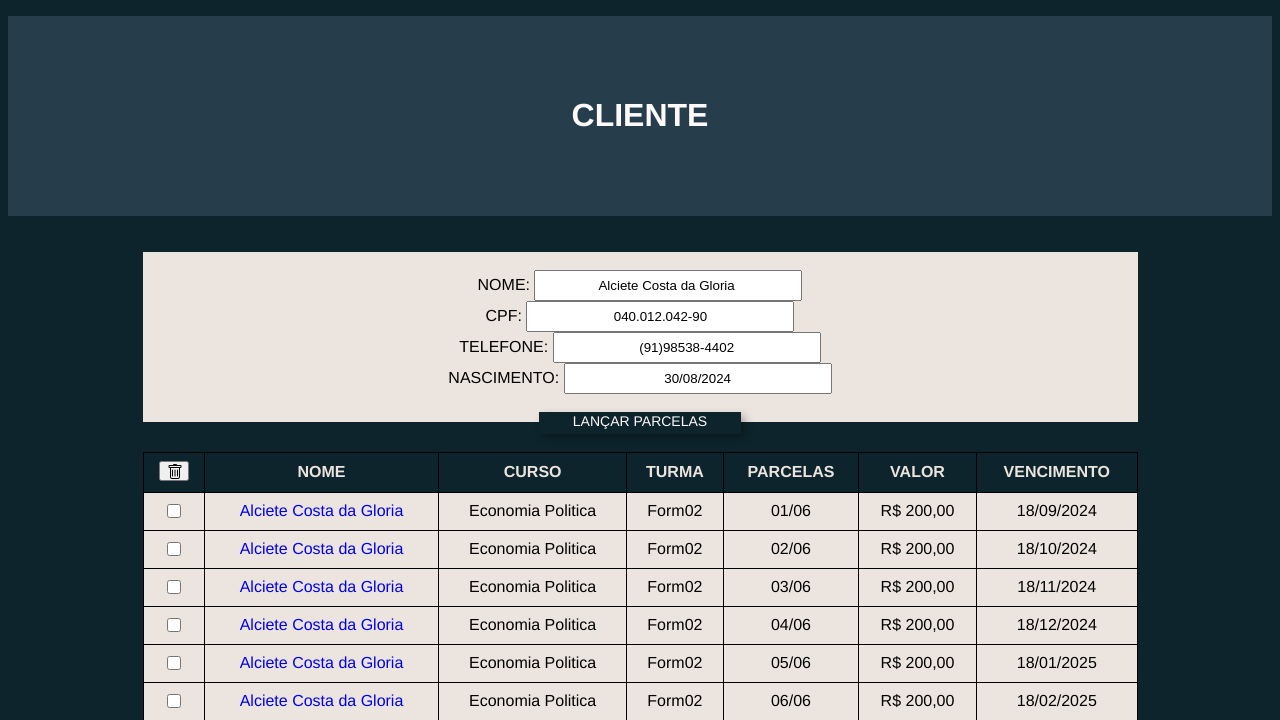
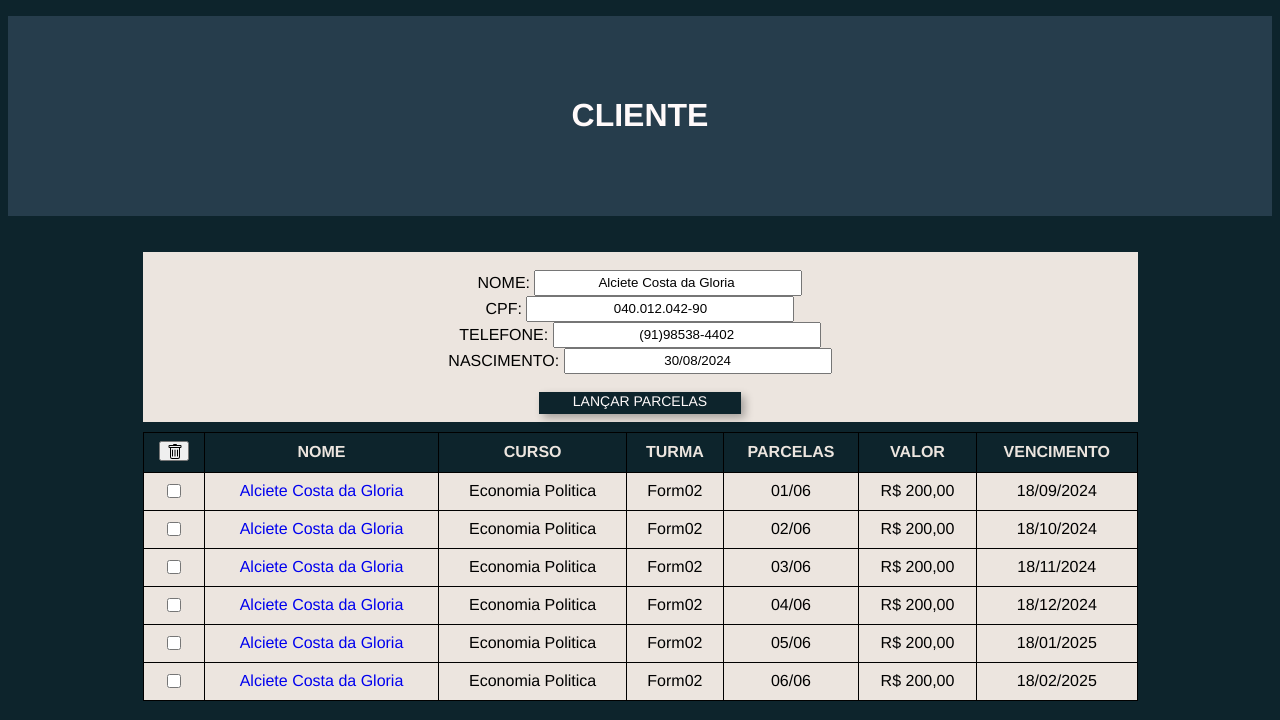
Before and after one commit to Lu4nL1ma/Project_App_Fin, a Django app: page /34/ in a window 1280 px wide. Shown: the part 39-759 px from the top of the page. Run offline with Django 5.2, Linux system fonts and the light colour scheme; data comes from the database, SQL or seed files in the repository.

Commit message:
alinhamento_power

```diff
--- a/fin_tech/financas_online/static/css/style.css
+++ b/fin_tech/financas_online/static/css/style.css
@@ -60,8 +60,9 @@
 }
 
 .pesquisa_three {
-  height: 25px;
+  height: 20px;
   width: 260px;
+  text-align: center;
 }
 
 .div_customer{text-align: center;
```
